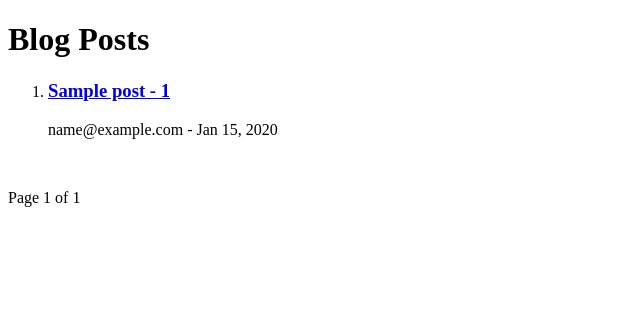
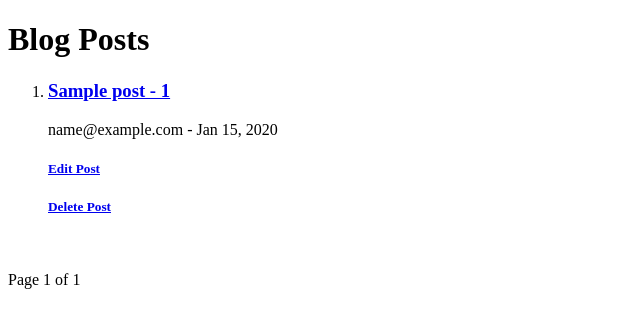
Before and after one commit to mahdi921/DjangoAdvBlog, a Django app: page /blog/post/ in a window 1280 px wide. Shown: the top 328 px of the page, without its empty margins (0-640 px from the left). Run offline with Django 4.2, Linux system fonts and the light colour scheme; tables that the repository leaves empty hold one stand-in row (values such as "Sample post").

Commit message:
add post deletion confirmation template and update post list with edit/delete links

```diff
--- a/core/templates/blog/post_list.html
+++ b/core/templates/blog/post_list.html
@@ -9,11 +9,16 @@
     <h1>Blog Posts</h1>
     <ol>
       {% for post in posts %}
-      <li>
-        <a href="{% url 'blog:post-detail' pk=post.id %}">
+      <li><a href="{% url 'blog:post-detail' pk=post.id %}">
           <h3>{{post.title}} - {{post.id}}</h3>
         </a>
         <p>{{post.author}} - {{post.created_date|date:'M d, Y'}}</p>
+        <a href="{% url 'blog:post-edit' pk=post.id %}">
+          <h5>Edit Post</h5>
+        </a>
+        <a href="{% url 'blog:post-delete' pk=post.id %}">
+          <h5>Delete Post</h5>
+        </a>
         <br />
       </li>
       {% endfor %}
```
Also changed, not shown: core/templates/blog/post_confirm_delete.html (added, +15 -0 lines).
